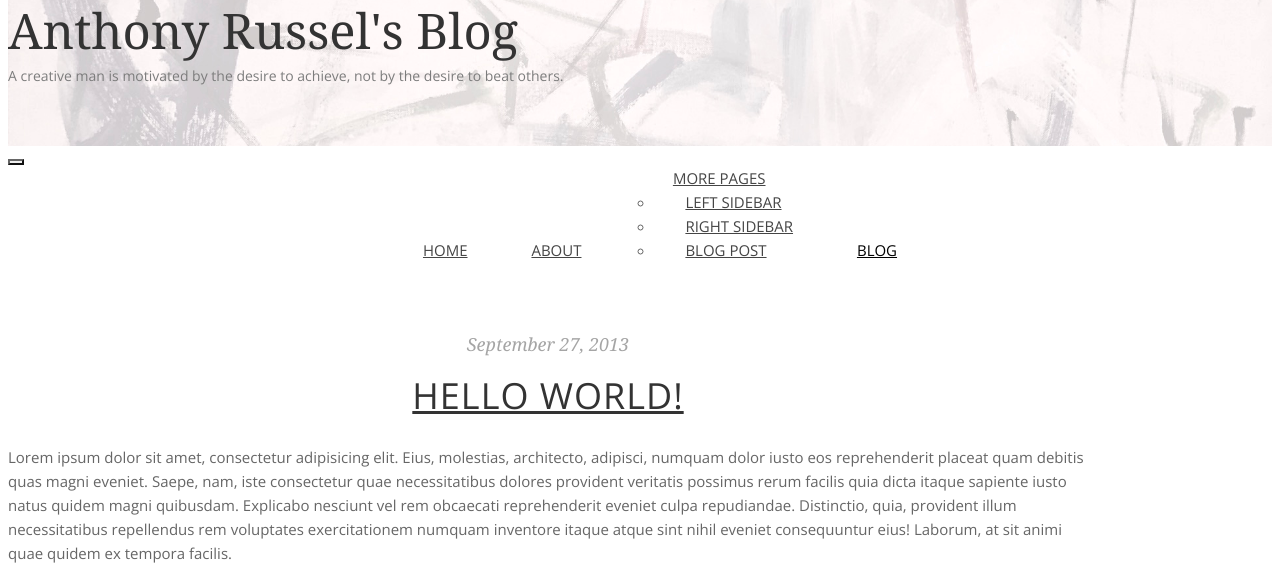
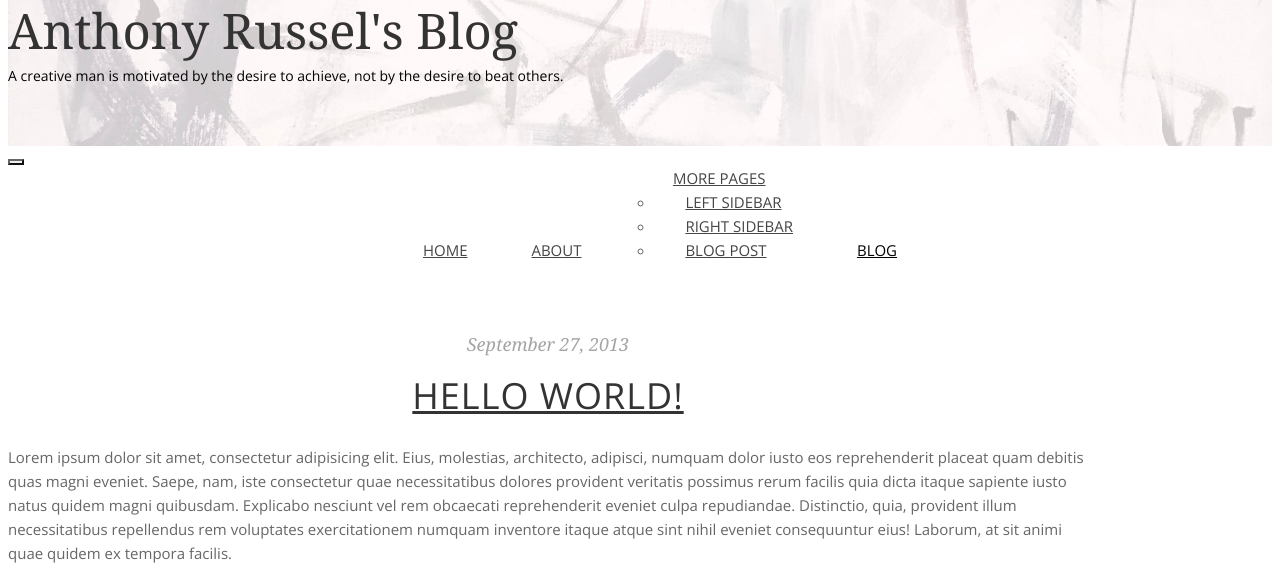
Before and after one commit to wolaninconsulting/wolaninconsulting.github.io, a plain HTML site: page blog.html in a window 1280 px wide. Shown: the part 226-800 px from the top of the page. Drawn offline with nearby package versions, Linux system fonts and the light colour scheme; some icons are missing; a web font is replaced by a local one.

Commit message:
Make tagline black

```diff
--- a/assets/css/styles.css
+++ b/assets/css/styles.css
@@ -264,7 +264,7 @@ a:hover {
   font-size: 14px;
   font-size: 0.875rem;
   line-height: 1.2em;
-  color: #7C7C7C;
+  color: #000;
   margin: 5px 0 0;
 }
 #head .tagline b {
```
